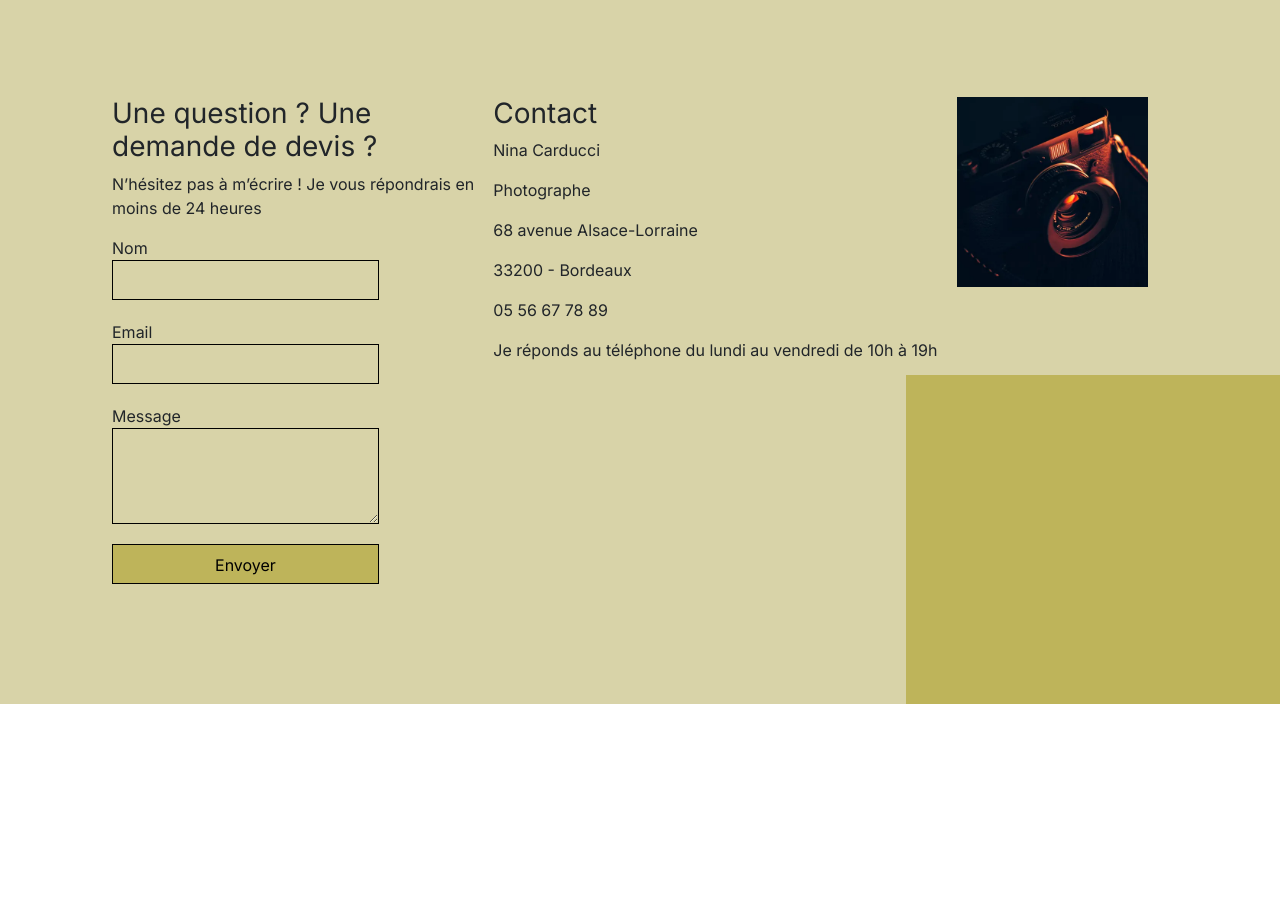
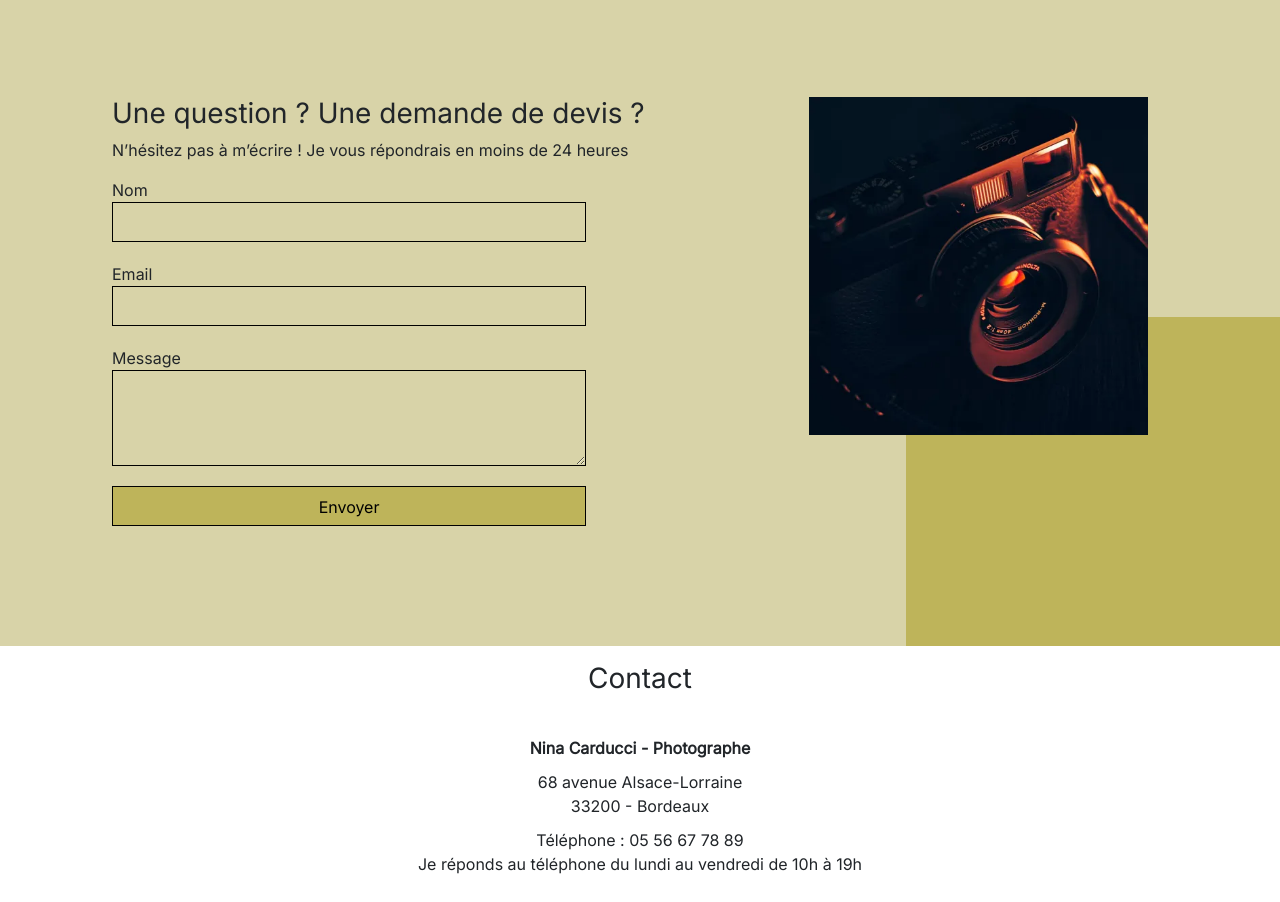
Before and after one commit to Ecipi/Nina-Carducci, a plain HTML site: page index.html in a window 1280 px wide. Shown: the part 4033-4935 px from the top of the page. Before the commit the page ends 4737 px from the top, so only its background shows below. Drawn offline with nearby package versions, Linux system fonts and the light colour scheme.

Commit message:
Mise en place du SEO local.

```diff
--- a/assets/style.css
+++ b/assets/style.css
@@ -244,6 +244,24 @@ input[type="submit"] {
 	padding: .5em 1em
 }
 
+footer {
+	background-color: #ffffff;
+	text-align: center;
+	padding: 1em 0;
+}
+
+footer h3 {
+	margin-bottom: 40px;
+}
+
+footer p {
+	margin: 10px;
+}
+
+.contact-name {
+	font-weight: 800;
+}
+
 @media all and (max-width: 1180px) {
 	.picture {
 		flex : 2;
--- a/index.html
+++ b/index.html
@@ -3,7 +3,7 @@
 <head>
 	<meta name="viewport" content="width=device-width, initial-scale=1.0">
 	<link rel="stylesheet" href="./assets/bootstrap/bootstrap.css">
-	<link rel="stylesheet" href="./assets/style_minifier.css">
+	<link rel="stylesheet" href="./assets/style.css">
 	<link rel="preconnect" href="https://fonts.googleapis.com">
 	<link rel="preconnect" href="https://fonts.gstatic.com" crossorigin>
 	<link href="https://fonts.googleapis.com/css2?family=Inter&family=Spectral:ital,wght@0,400;1,300;1,400;1,800&display=swap" rel="stylesheet">
@@ -168,18 +168,6 @@
 						<input type="submit" value="Envoyer"/>
 					</form>
 				</div>
-				<div class="contact-container" itemscope itemtype = "https://schema.org/Personne">
-					<h3>Contact</h3>
-					<p><span itemprop = "name" >Nina Carducci</span></p>
-					<p><span itemprop = "jobTitle" >Photographe</span> </p>
-					<div itemprop="address" itemscope itemtype="https://schema.org/PostalAddress">
-						<p><span itemprop="streetAddress">68 avenue Alsace-Lorraine</span>
-						<p><span itemprop="postalCode">33200</span> -
-						<span itemprop="addressLocality">Bordeaux</span></p>
-					</div>
-					<p><span itemprop="telephone">05 56 67 78 89</span></p>
-					<p><span itemprop="telephone">Je réponds au téléphone du lundi au vendredi de 10h à 19h</span></p>
-				</div>
 				<div class="picture right">
 					<img src="./assets/images/camera.webp" alt="Appareil photo vintage éclairé par une lumière rouge tamisée.">
 				</div>
@@ -187,5 +175,21 @@
 		</div>
 	</main>
 
+	<footer>
+		<div class="contact-container" itemscope itemtype = "https://schema.org/Personne">
+			<div class="contact-container" itemscope itemtype = "https://schema.org/Personne">
+				<h3>Contact</h3>
+				<p class="contact-name"><span itemprop = "name" >Nina Carducci</span> - <span itemprop = "jobTitle" >Photographe</span></p>
+				<div itemprop="address" itemscope itemtype="https://schema.org/PostalAddress">
+					<p><span itemprop="streetAddress">68 avenue Alsace-Lorraine</span><br>
+					<span itemprop="postalCode">33200</span> -
+					<span itemprop="addressLocality">Bordeaux</span></p>
+				</div>
+				<p>Téléphone : <span itemprop="telephone">05 56 67 78 89</span><br>
+				<span itemprop="telephone">Je réponds au téléphone du lundi au vendredi de 10h à 19h</span></p>
+			</div>
+		</div>
+	</footer>
+
 </body>
 </html>
```
